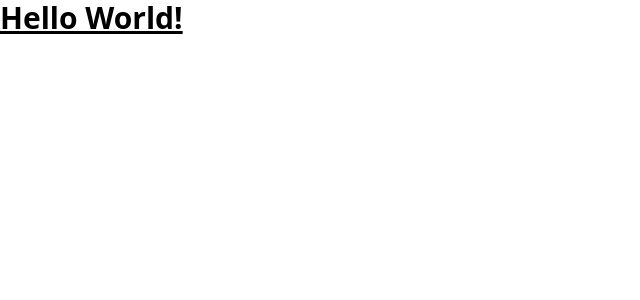
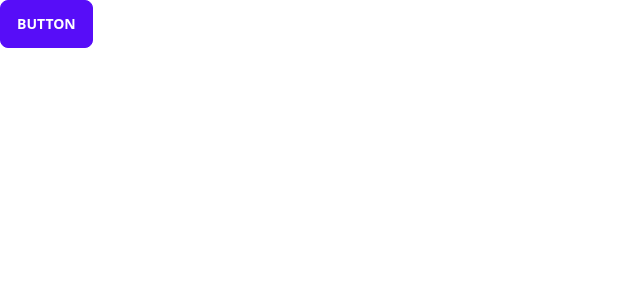
Before and after one commit to Neuroleptique/Medical-Tracker, a React (Create React App) app in the folder client/: page / in a window 1280 px wide. Shown: the top 300 px of the page, without its empty margins (0-640 px from the left). Built offline with nearby package versions, Linux system fonts and the light colour scheme.

Commit message:
Added DaisyUI

```diff
--- a/client/package.json
+++ b/client/package.json
@@ -6,6 +6,7 @@
     "@testing-library/jest-dom": "^5.16.5",
     "@testing-library/react": "^13.4.0",
     "@testing-library/user-event": "^13.5.0",
+    "daisyui": "^2.51.3",
     "react": "^18.2.0",
     "react-dom": "^18.2.0",
     "react-scripts": "5.0.1",
--- a/client/src/App.js
+++ b/client/src/App.js
@@ -2,7 +2,7 @@ import React from 'react'
 
 function App() {
   return (
-    <h1 className='text-3xl font-bold underline'>Hello World!</h1>
+    <button class="btn btn-primary">Button</button>
   )
 }
 
--- a/client/tailwind.config.js
+++ b/client/tailwind.config.js
@@ -4,5 +4,5 @@ module.exports = {
   theme: {
     extend: {},
   },
-  plugins: [],
+  plugins: [require("daisyui")],
 }
```
Also changed, not shown: 1 other file (tests, documents, lock files or other folders).
